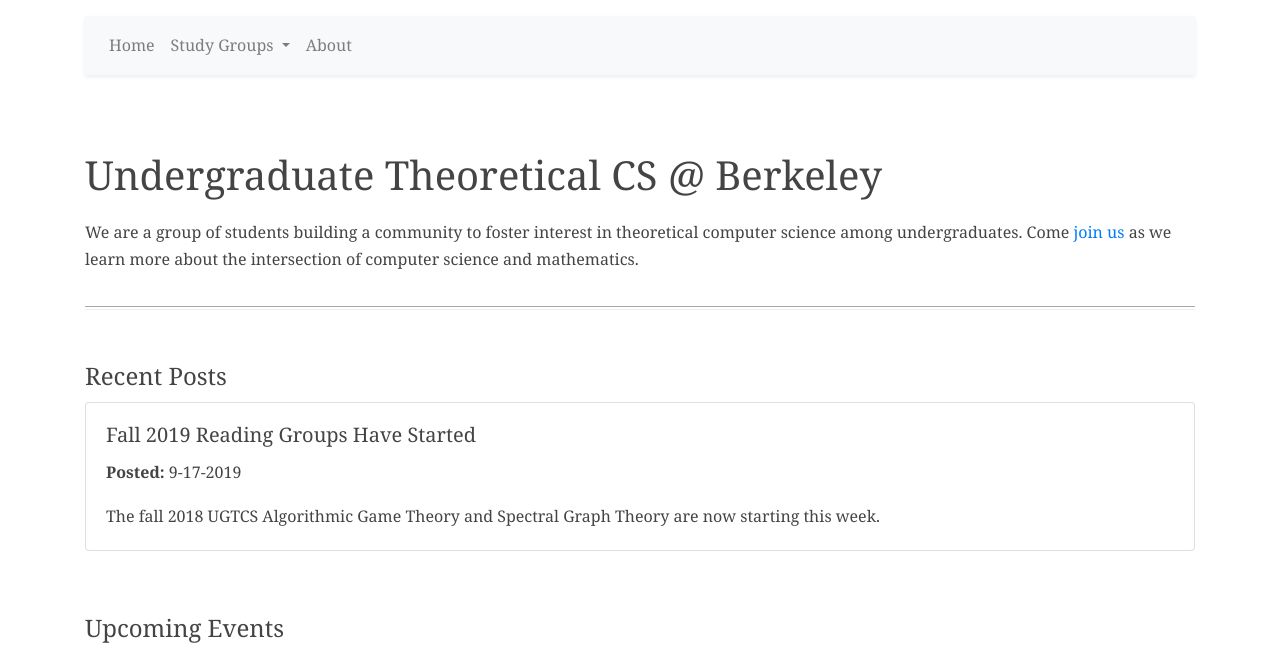
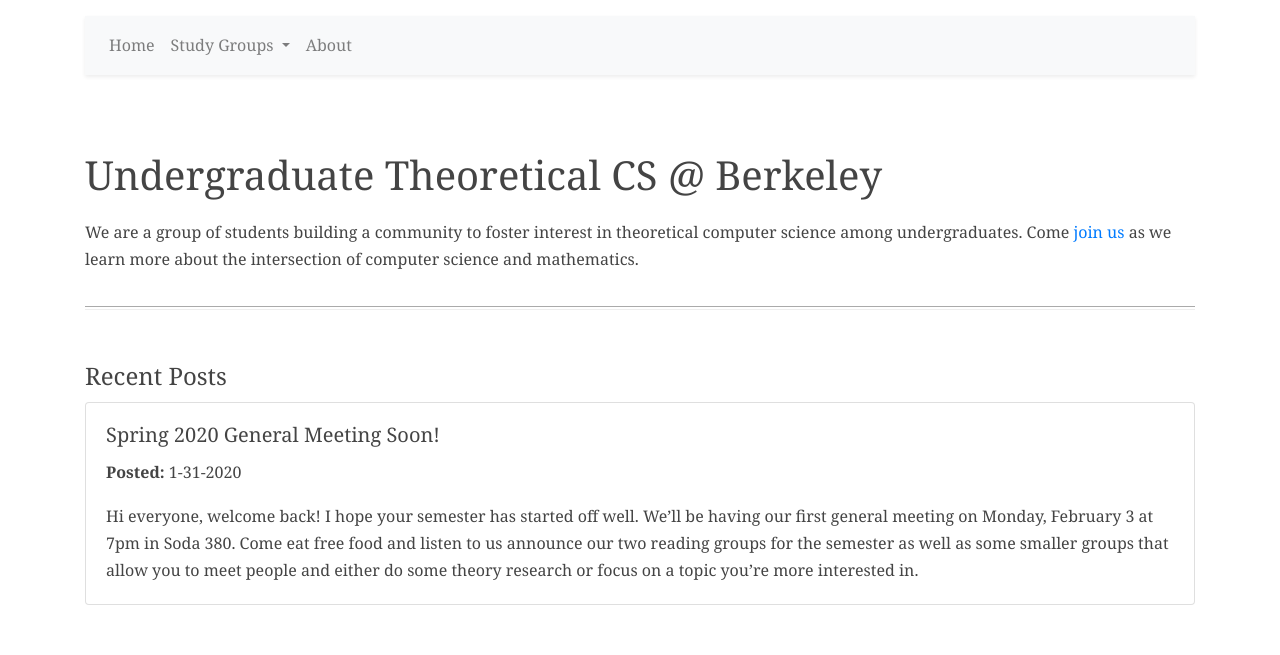
Before and after one commit to ugtcs/ugtcs.github.io, a Jekyll site: the page built from index.html, in a window 1280 px wide. Shown: the top 655 px of the page. Built offline with Jekyll 4.4.1, drawn with Linux system fonts in a browser that asks for light colours; the list of posts is cut into pages by our own code; grey boxes are pictures that could not be loaded.

Commit message:
Added a new post.

```diff
--- a/index.html
+++ b/index.html
@@ -15,23 +15,20 @@
       <h4>Recent Posts</h4>
       <div class="card" style="margin-top:10px;">
         <div class="card-body">
-          <h5 class="card-title" style="margin-top:0px;">Fall 2019 Reading Groups Have Started</h5>
-          <p><strong>Posted: </strong> 9-17-2019</p>
+          <h5 class="card-title" style="margin-top:0px;">Spring 2020 General Meeting Soon!</h5>
+          <p><strong>Posted: </strong> 1-31-2020</p>
           <p class="card-text">
-            The fall 2018 UGTCS Algorithmic Game Theory and Spectral Graph Theory are now starting this week.
+            Hi everyone, welcome back! I hope your semester has started off well.
+            We’ll be having our first general meeting on Monday, February 3 at 7pm
+            in Soda 380. Come eat free food and listen to us announce our two
+            reading groups for the semester as well as some smaller groups that
+            allow you to meet people and either do some theory research or focus
+            on a topic you’re more interested in.
           </p>
         </div>
       </div>
       <br>
     </div>
   </div>
-  <div class="row">
-    <div class="col-sm">
-      <h4>Upcoming Events</h4>
-      <div class="col-sm-8 embed-responsive embed-responsive-4by3 text-center calendar">
-        <iframe src="https://calendar.google.com/calendar/b/1/embed?showTitle=0&amp;showPrint=0&amp;height=600&amp;wkst=1&amp;bgcolor=%23ffffff&amp;src=berkeley.edu_4la7iakhdt1pmsc1t2qfmpb308%40group.calendar.google.com&amp;color=%230F4B38&amp;ctz=America%2FLos_Angeles" style="border-width:0" width="800" height="600" frameborder="0" scrolling="no"></iframe>
-      </div>
-    </div>
-  </div>
 </div>
 </body>
```
